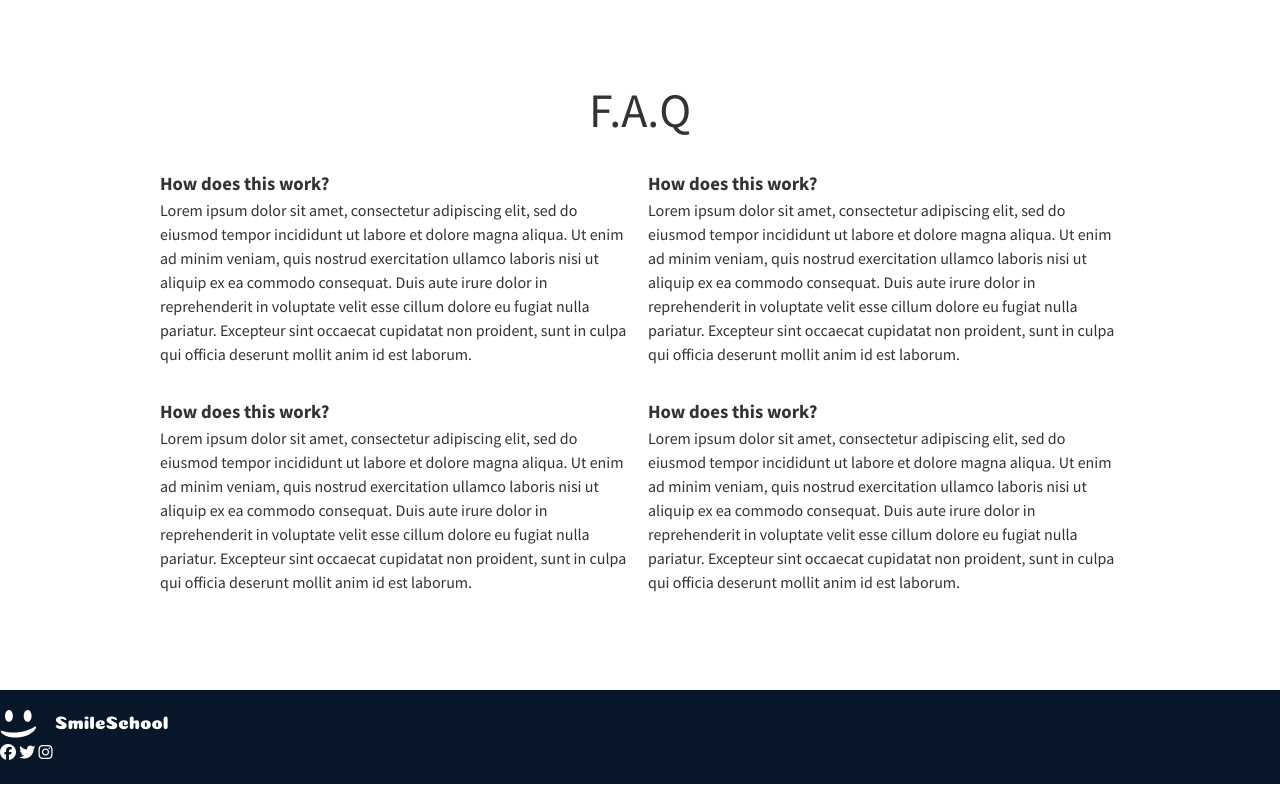
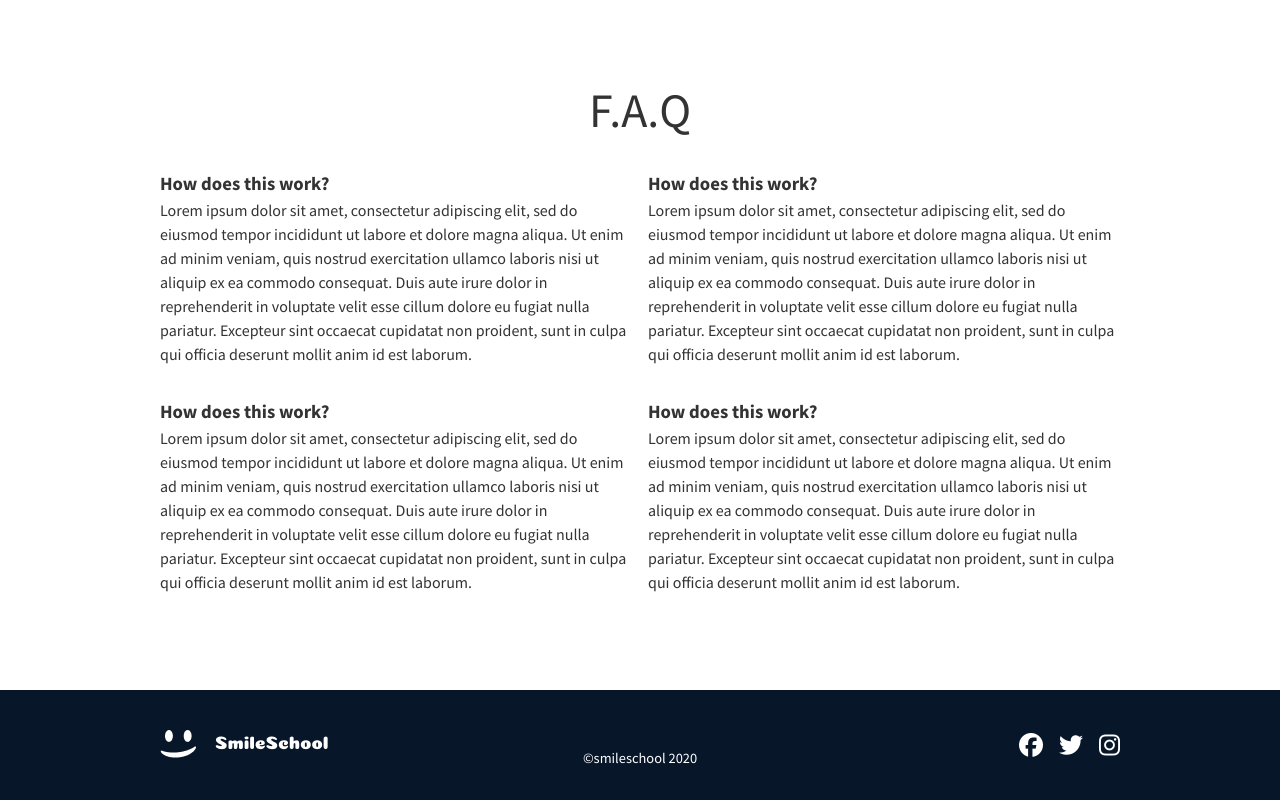
Before and after one commit to Kimberly0307-web/alx_html_css, a plain HTML site: page css_advanced/index.html in a window 1280 px wide. Shown: the part 2462-3262 px from the top of the page. Drawn offline with Linux system fonts and the light colour scheme.

Commit message:
Update index.html

```diff
--- a/css_advanced/index.html
+++ b/css_advanced/index.html
@@ -216,15 +216,15 @@
         </section>
     </main>
     <footer class="navy-section">
-        <section>
-            <div>
+        <section class="container">
+            <div class="logo">
                 <img src="images/logo.png" alt="logo">
-                <div>
+            </div>
+                <div class="social">
                     <i class="fa-brands fa-facebook"></i>
                     <i class="fa-brands fa-twitter"></i>
                     <i class="fa-brands fa-instagram"></i>
                 </div>
-            </div>
             <p>©smileschool 2020</p>
         </section>
     </footer>
```
